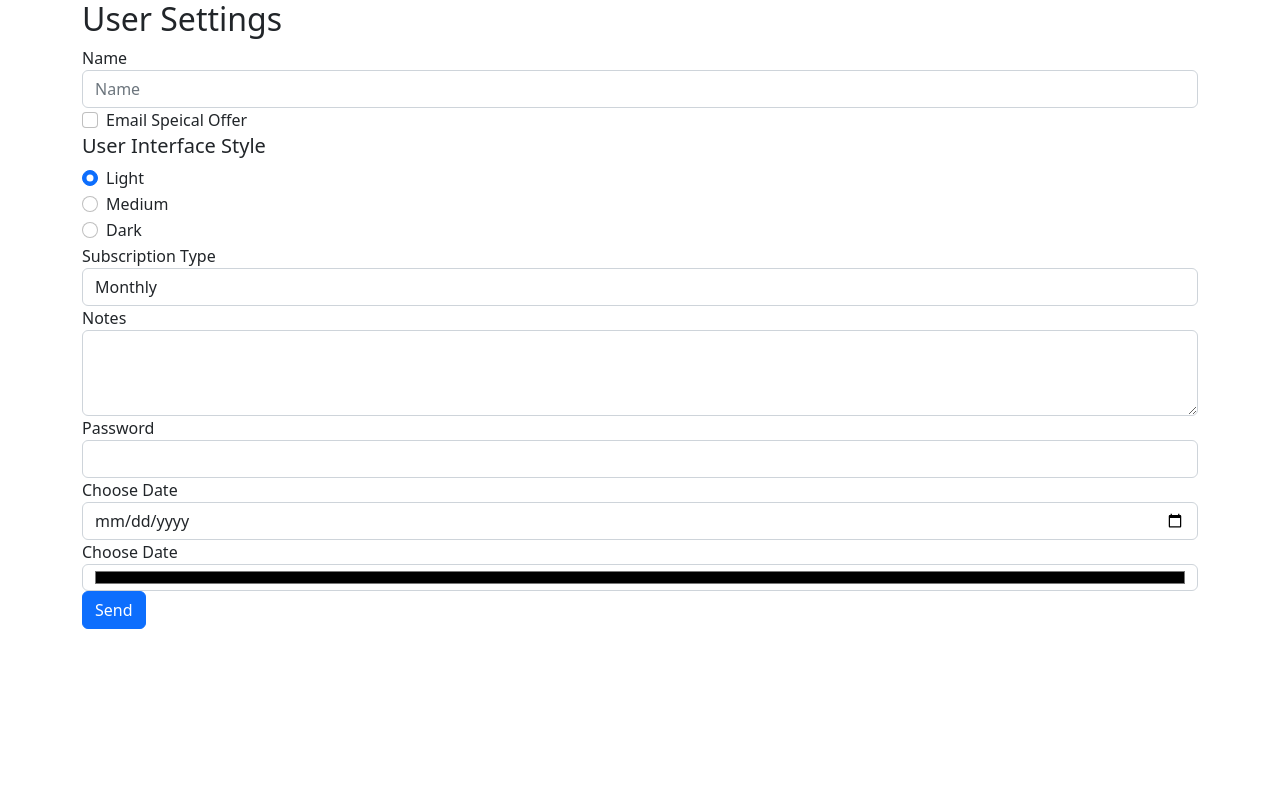
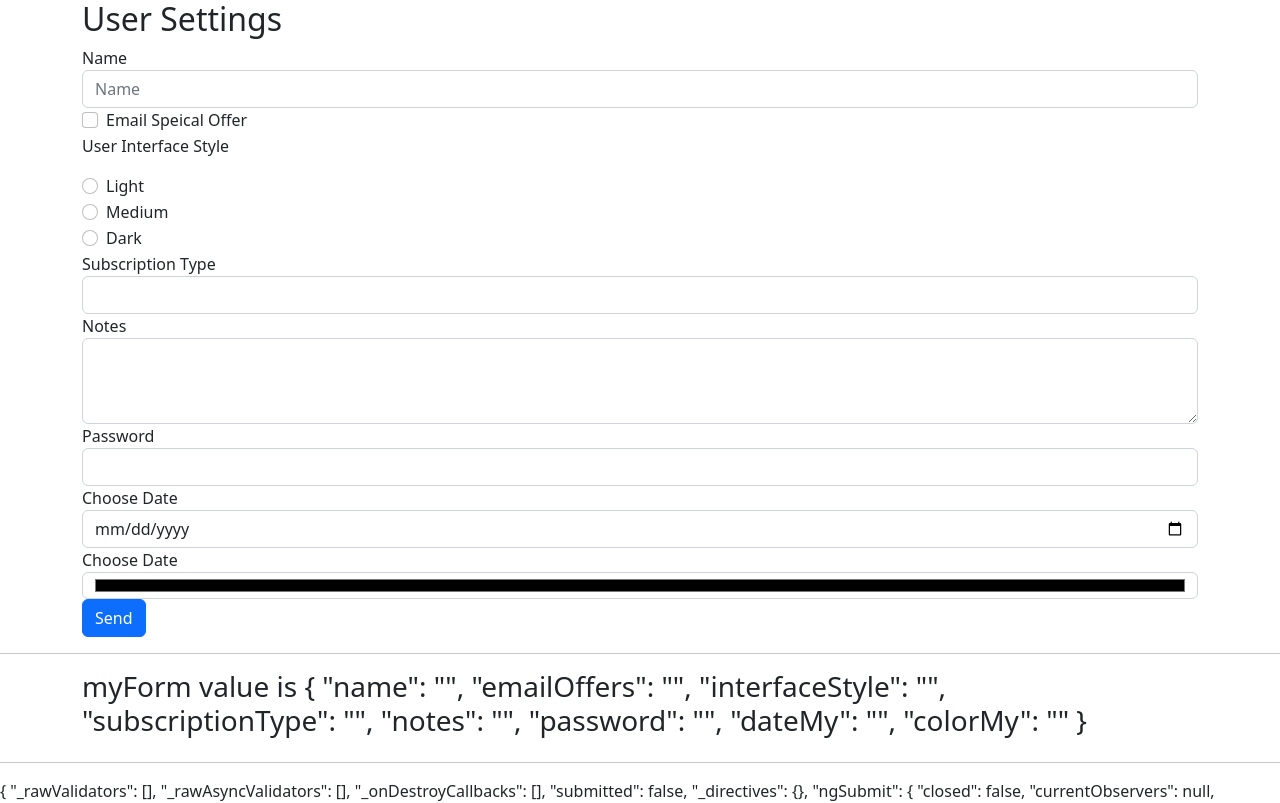
Before and after one commit to foureverhh/PluralSightTemplateDrivenFormAngular, an Angular app: page / in a window 1280 px wide. Shown: the top 803 px of the page. Built offline with nearby package versions, Linux system fonts and the light colour scheme.

Commit message:
#form='ngFrom' works with ngModel to get data from form

```diff
--- /dev/null
+++ b/src/app/pipe/circular-pipe.pipe.ts
@@ -0,0 +1,27 @@
+import { Pipe, PipeTransform } from '@angular/core';
+
+@Pipe({
+  name: 'circularPipe'
+})
+export class CircularPipePipe implements PipeTransform {
+
+  transform(form: any ): string {
+    return this.safeStringify(form);
+  }
+
+  safeStringify = (form:any, indent = 2): string => {
+    let cache:any[] = [];
+    const retVal =  JSON.stringify(
+    form,
+    (key, value) =>
+      typeof value === "object" && value !== null
+        ? cache.includes(value)
+          ? undefined // Duplicate reference found, discard key
+          : cache.push(value) && value // Store value in our collection
+        : value,
+      indent
+    );
+    cache = [];
+    return retVal;
+  }
+}
--- a/src/app/user-settings-form/user-settings-form.component.html
+++ b/src/app/user-settings-form/user-settings-form.component.html
@@ -1,34 +1,34 @@
 <div class="container">
     <h2>User Settings</h2>
-    <form>
+    <form #myForm="ngForm">
         <div class="form-group">
             <label for="name">Name</label>
-            <input type="text" placeholder="Name" id="name" name="name" class="form-control">
+            <input type="text" placeholder="Name" id="name" name="name" class="form-control" ngModel>
         </div>
         <div class="form-group">
             <div class="form-check">
-                <input type="checkbox" class="form-check-input" id="emailOffers" name="emailOffers">
+                <input type="checkbox" class="form-check-input" id="emailOffers" name="emailOffers" ngModel>
                 <label for="emailOffers" class="form-check-label">Email Speical Offer</label>
             </div>
         </div>
-        <h5>User Interface Style</h5>
+        <p>User Interface Style</p>
         <div class="form-group">
             <div class="form-check">
-                <input type="radio" name="interfaceStyle" class="form-check-input" id="lightInterface" value="light" checked>
+                <input type="radio" name="interfaceStyle" class="form-check-input" id="lightInterface" value="light" checked ngModel>
                 <label for="lightInterface" class="form-check-label">Light</label>
             </div>
             <div class="form-check">
-                <input type="radio" name="interfaceStyle" class="form-check-input" id="mediumInterface" value="medium">
+                <input type="radio" name="interfaceStyle" class="form-check-input" id="mediumInterface" value="medium" ngModel>
                 <label for="mediumInterface" class="form-check-label">Medium</label>
             </div>
             <div class="form-check">
-                <input type="radio" name="interfaceStyle" class="form-check-input" id="darkInterface" value="dark">
+                <input type="radio" name="interfaceStyle" class="form-check-input" id="darkInterface" value="dark" ngModel>
                 <label for="darkInterface" class="form-check-label">Dark</label>
             </div>
         </div>
         <div class="form-group">
             <label for="subscriptionType">Subscription Type</label>
-            <select class="form-control" name="subscriptionType" id="subscriptionType">
+            <select class="form-control" name="subscriptionType" id="subscriptionType" ngModel>
                 <option value="mothly">Monthly</option>
                 <option value="Annually">Annually</option>
                 <option value="Lifetime">Lifetime</option>
@@ -36,20 +36,32 @@
         </div>
         <div class="form-group">
             <label for="notes">Notes</label>
-            <textarea class="form-control" name="notes" id="notes" rows="3"></textarea>
+            <textarea class="form-control" name="notes" id="notes" rows="3" ngModel></textarea>
         </div>
         <div class="form-group">
             <label for="password">Password</label>
-            <input type="password" id="password" class="form-control" name="password">
+            <input type="password" id="password" class="form-control" name="password" ngModel>
         </div>
+
         <div class="form-group">
             <label for="dateMy">Choose Date</label>
-            <input type="date" id="dateMy" class="form-control" name="dateMy">
+            <input type="date" id="dateMy" class="form-control" name="dateMy" ngModel>
         </div>
         <div class="form-group">
             <label for="colorMy">Choose Date</label>
-            <input type="color" id="colorMy" class="form-control" name="colorMy">
+            <input type="color" id="colorMy" class="form-control" name="colorMy" ngModel>
         </div>
+
         <button class="btn btn-primary">Send</button>
     </form>
 </div>
+<hr>
+<div class="container">
+    <div class="row">
+        <h3>myForm value is {{myForm.value | json}}</h3>
+    </div>
+</div>
+
+<hr>
+{{myForm|circularPipe}}
+<hr>
```
Also changed, not shown: src/app/app.module.ts (+6 -3 lines), 1 other file (tests, documents, lock files or other folders).
